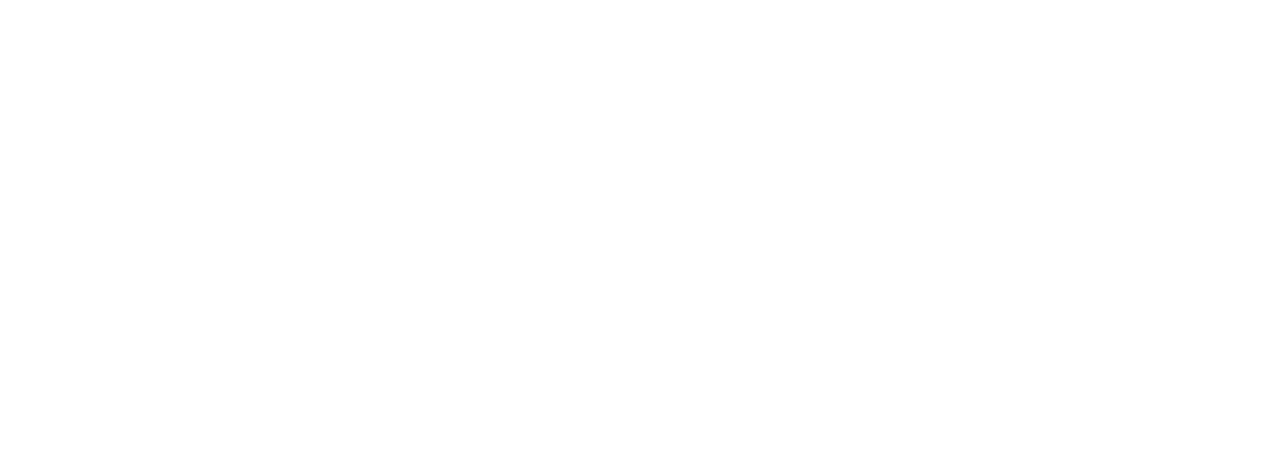
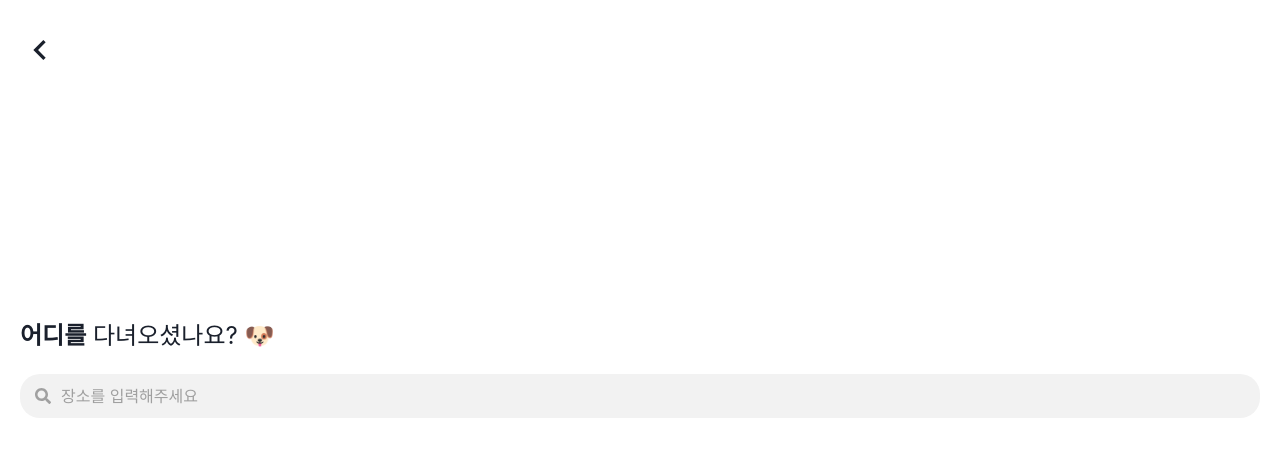
Before and after one commit to im2sh/DATABASE-PROJECT-COMP-322, a React (Create React App) app in the folder phase-4/togaether/src/main/frontend/: page /search in a window 1280 px wide. Before the commit this address had no page. Shown: the top 456 px of the page. Built offline with nearby package versions, Linux system fonts and the light colour scheme; a web font is replaced by a local one.

Commit message:
feat: 검색(/search) 페이지 및 api 구현

```diff
--- a/phase-4/togaether/src/main/frontend/src/App.js
+++ b/phase-4/togaether/src/main/frontend/src/App.js
@@ -6,6 +6,7 @@
 import ChangePasswordPage from "./pages/changePassword/ChangePasswordPage";
 import WriteDiaryPage from "./pages/writediary/WriteDiaryPage";
 import DiaryFeedPage from "./pages/diaryFeed/DiaryFeedPage";
+import SearchPage from "./pages/search/SearchPage";
 
 const App = () => {
   return (
@@ -22,6 +23,7 @@
           ></Route>
           <Route path="/writeDiary" element={<WriteDiaryPage />} />
           <Route path="/diary" element={<DiaryFeedPage />} />
+          <Route path="/search" element={<SearchPage />} />
         </Routes>
       </Router>
     </>
--- /dev/null
+++ b/phase-4/togaether/src/main/frontend/src/pages/search/SearchPage.jsx
@@ -0,0 +1,151 @@
+import BackButton from "../../components/BackButton";
+import styled from "styled-components";
+import axios from "axios";
+import { useState, useEffect } from "react";
+import { FaSearch, FaTimes } from "react-icons/fa";
+
+const SearchPage = () => {
+  const [searchTerm, setSearchTerm] = useState("");
+  const [searchResults, setSearchResults] = useState([]);
+
+  useEffect(() => {
+    const performSearch = async () => {
+      if (searchTerm) {
+        try {
+          const response = await axios.get(`/api/place/search/${searchTerm}`);
+          setSearchResults(response.data);
+        } catch (error) {
+          console.error("Error fetching search results:", error);
+          setSearchResults([]);
+        }
+      } else {
+        setSearchResults([]);
+      }
+    };
+
+    const delayDebounce = setTimeout(() => {
+      performSearch();
+    }, 500);
+
+    return () => clearTimeout(delayDebounce);
+  }, [searchTerm]);
+
+  const clearSearch = () => {
+    setSearchTerm("");
+    setSearchResults([]);
+  };
+
+  return (
+    <PageContainer>
+      <BackButton />
+      <Title>
+        <b>어디를</b> 다녀오셨나요? 🐶
+      </Title>
+      <SearchBar>
+        <FaSearch />
+        <SearchInput
+          type="text"
+          value={searchTerm}
+          onChange={(e) => setSearchTerm(e.target.value)}
+          placeholder="장소를 입력해주세요"
+        />
+        {searchTerm && <FaTimes onClick={clearSearch} />}{" "}
+      </SearchBar>
+      <SearchResultsContainer>
+        {searchResults.map((result, index) => (
+          <ResultWrapper key={index}>
+            <SearchIconWrapper>
+              <FaSearch size={20} />
+            </SearchIconWrapper>
+            <SearchResultItem>
+              <PlaceName>{result.placeName}</PlaceName>
+              <PlaceAddress>
+                {result.city} {result.detailAddress}
+              </PlaceAddress>
+            </SearchResultItem>
+          </ResultWrapper>
+        ))}
+      </SearchResultsContainer>
+    </PageContainer>
+  );
+};
+
+const PageContainer = styled.div`
+  display: flex;
+  flex-direction: column;
+  padding: 20px;
+`;
+
+const Title = styled.h1`
+  font-size: 1.5rem;
+  margin-bottom: 20px;
+  margin-top: 20%;
+`;
+
+const SearchBar = styled.div`
+  display: flex;
+  align-items: center;
+  background-color: #f2f2f2;
+  padding: 10px 15px;
+  border-radius: 20px;
+  margin-bottom: 20px;
+
+  svg {
+    margin-right: 10px;
+    color: #a0a0a0;
+  }
+`;
+
+const SearchResultsContainer = styled.div`
+  background-color: #fcf6ee;
+`;
+
+const ResultWrapper = styled.div`
+  display: flex;
+`;
+
+const SearchIconWrapper = styled.div`
+  display: flex;
+  align-items: center;
+  justify-content: center;
+  margin: 0 20px;
+`;
+
+const SearchResultItem = styled.div`
+  display: flex;
+  flex-direction: column;
+  padding: 10px 0;
+
+  &:not(:last-child) {
+    border-bottom: 1px solid #000;
+  }
+`;
+
+const PlaceName = styled.span`
+  font-size: 1rem;
+  font-weight: bold;
+  color: #333;
+  margin-bottom: 5px;
+`;
+
+const PlaceAddress = styled.span`
+  font-size: 0.875rem;
+  color: #333;
+`;
+
+const SearchInput = styled.input`
+  border: none;
+  background-color: transparent;
+  flex-grow: 1;
+  color: #333;
+
+  &::placeholder {
+    color: #a0a0a0;
+  }
+
+  &:focus {
+    outline: none;
+  }
+`;
+
+export default SearchPage;
```
